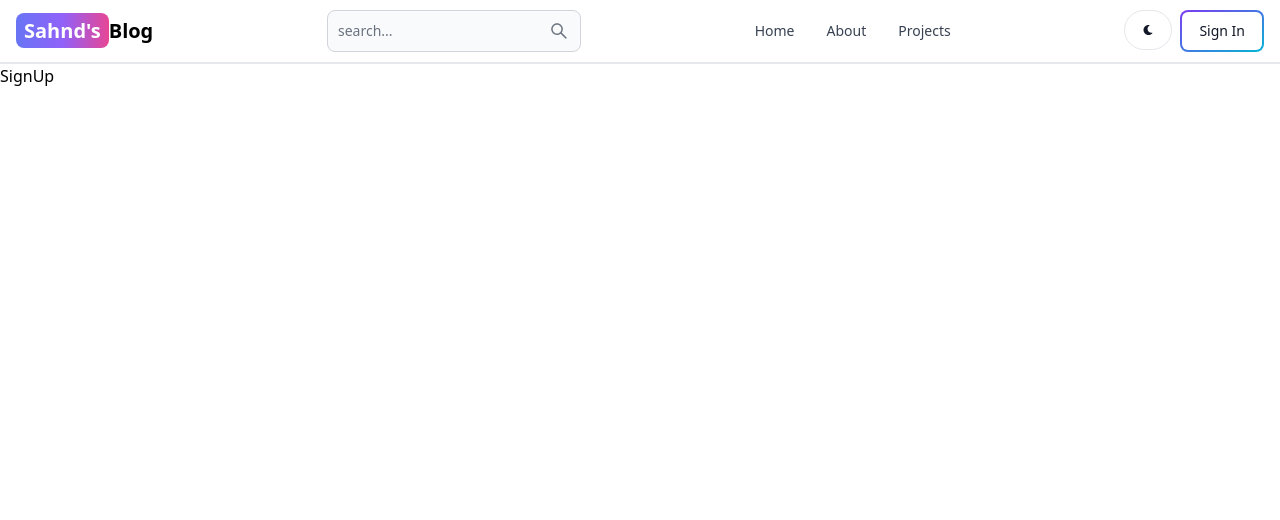
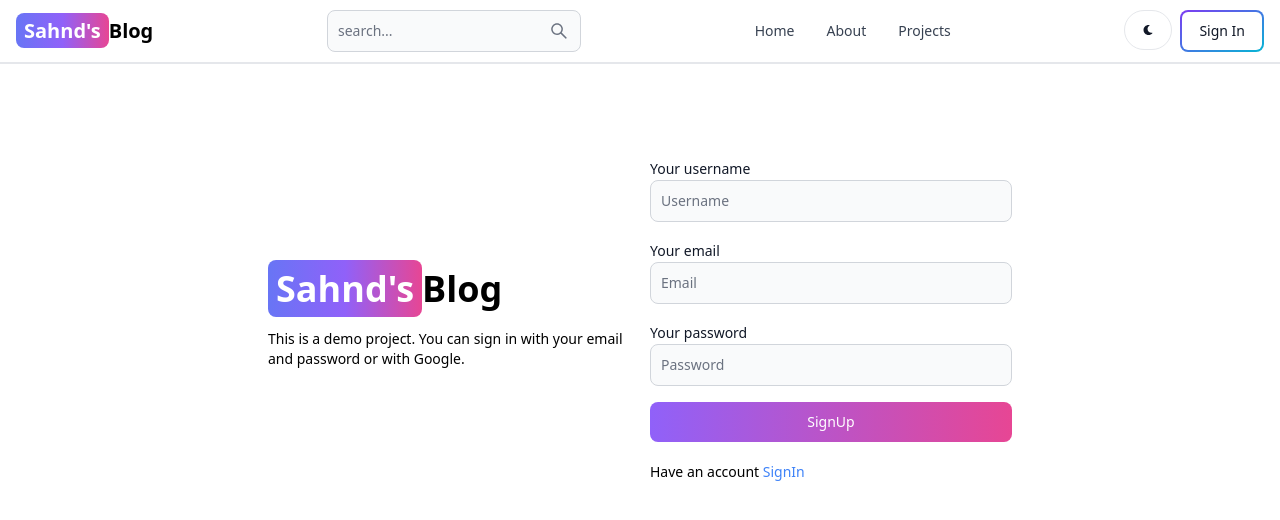
Before and after one commit to manojtalluri12/MERN-BLOG, a React (Vite) app in the folder client/: page /signup in a window 1280 px wide. Shown: the top 520 px of the page. Built offline with nearby package versions, Linux system fonts and the light colour scheme.

Commit message:
create complete signup page UI

```diff
--- a/client/src/pages/SignUp.jsx
+++ b/client/src/pages/SignUp.jsx
@@ -1,8 +1,54 @@
+import { Button, Label, TextInput } from "flowbite-react";
+import { Link } from "react-router-dom";
 
 const SignUp = () => {
   return (
-    <div>SignUp</div>
-  )
-}
+    <div className="min-h-screen mt-20">
+      <div className=" flex p-3 max-w-3xl mx-auto flex-col md:flex-row md:items-center gap-5">
+        {/*left */}
+        <div className=" flex-1">
+          <Link to="/" className=" font-bold dark:text-white text-4xl">
+            <span className="px-2 py-1 bg-gradient-to-r from-indigo-500 via-purple-500 to-pink-500 rounded-lg text-white">
+              Sahnd's
+            </span>
+            Blog
+          </Link>
+          <p className="text-sm mt-5">
+            This is a demo project. You can sign in with your email and password
+            or with Google.
+          </p>
+        </div>
+        {/*Right */}
+        <div className=" flex-1">
+          <form className="flex flex-col gap-4">
+            <div className="">
+              <Label value="Your username" />
+              <TextInput type="text" placeholder="Username" id="username" />
+            </div>
+            <div className="">
+              <Label value="Your email" />
+              <TextInput type="text" placeholder="Email" id="email" />
+            </div>
+            <div className="">
+              <Label value="Your password" />
+              <TextInput type="text" placeholder="Password" id="password" />
+            </div>
+            <Button gradientDuoTone="purpleToPink" type="submit">
+              SignUp
+            </Button>
+          </form>
+          <div className="flex gap-2 text-sm mt-5">
+            <span>
+              Have an account{" "}
+              <Link to="/signin" className="text-blue-500">
+                SignIn
+              </Link>
+            </span>
+          </div>
+        </div>
+      </div>
+    </div>
+  );
+};
 
-export default SignUp
+export default SignUp;
```
